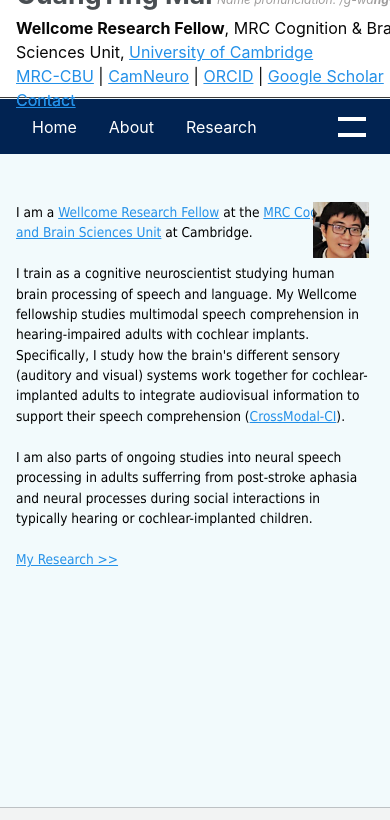
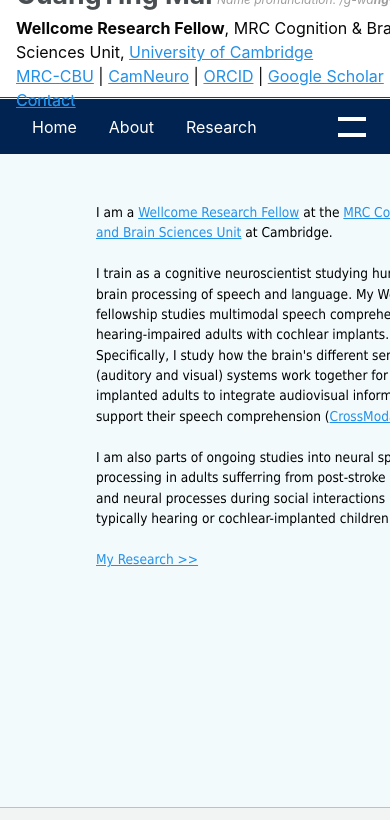
Before and after one commit to guangtingmai/guangtingmai.github.io, a Jekyll site: the page built from _pages/readme.html, in a window 390 px wide and 1036 px high, cut to the strip 0-820 px from the top of the window. Built offline with Jekyll 4.4.1, drawn with Linux system fonts in a browser that asks for light colours.

Commit message:
Update custom.scss

```diff
--- a/_sass/custom.scss
+++ b/_sass/custom.scss
@@ -89,6 +89,7 @@ a:hover {
 .page__content {
   width: 64ch !important;
   max-width: 120% !important;  /* optional: prevent overflow */
+  margin-left: 5rem !important;
 }
 
 .archive > * {
@@ -246,7 +247,7 @@ div.navigation-row span {
 .top-bio__role {
   margin-left: 0 !important;
 }
-p.float-right {
+p.float-left {
     display: none !important;
   }
 }
```
